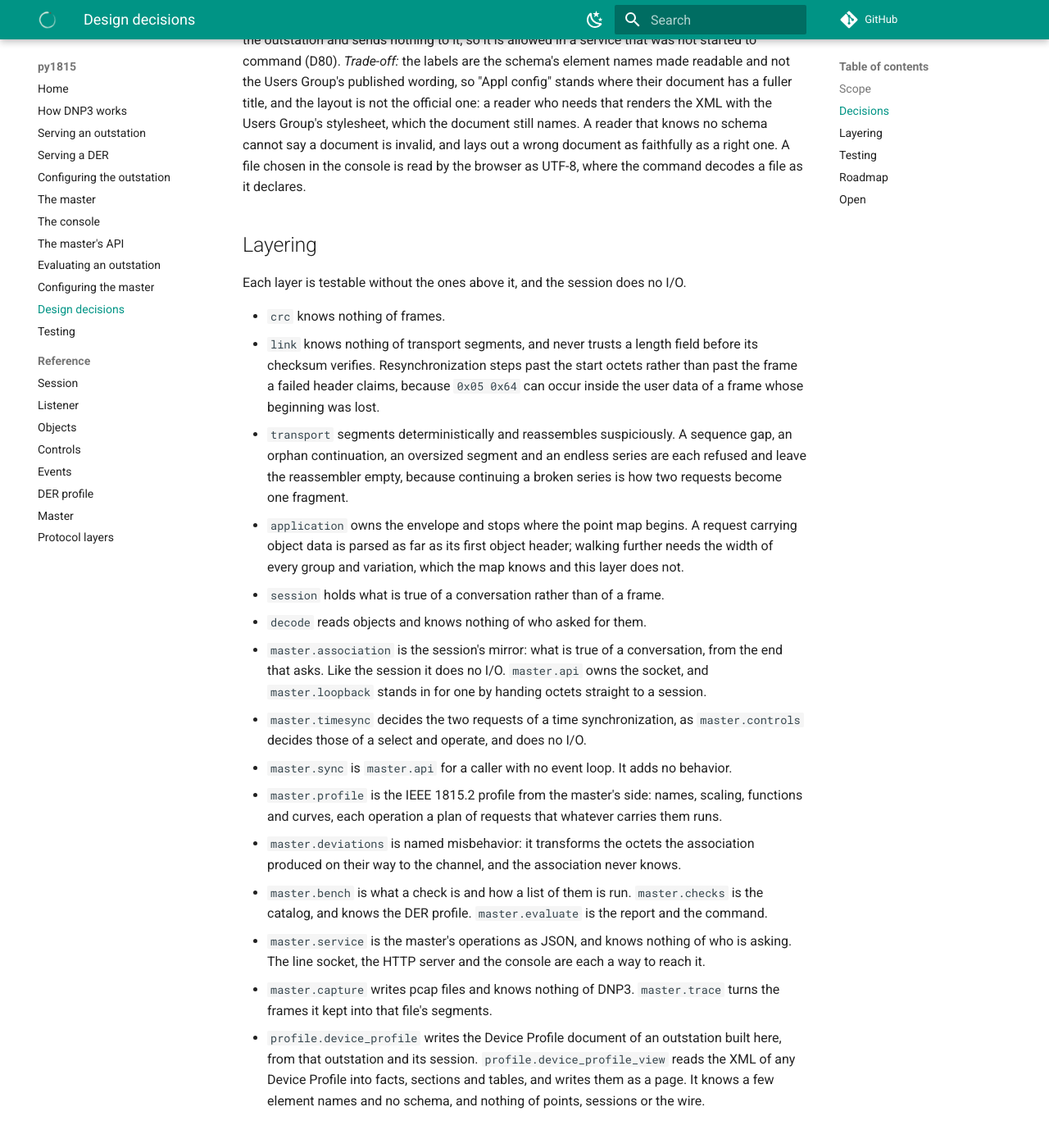
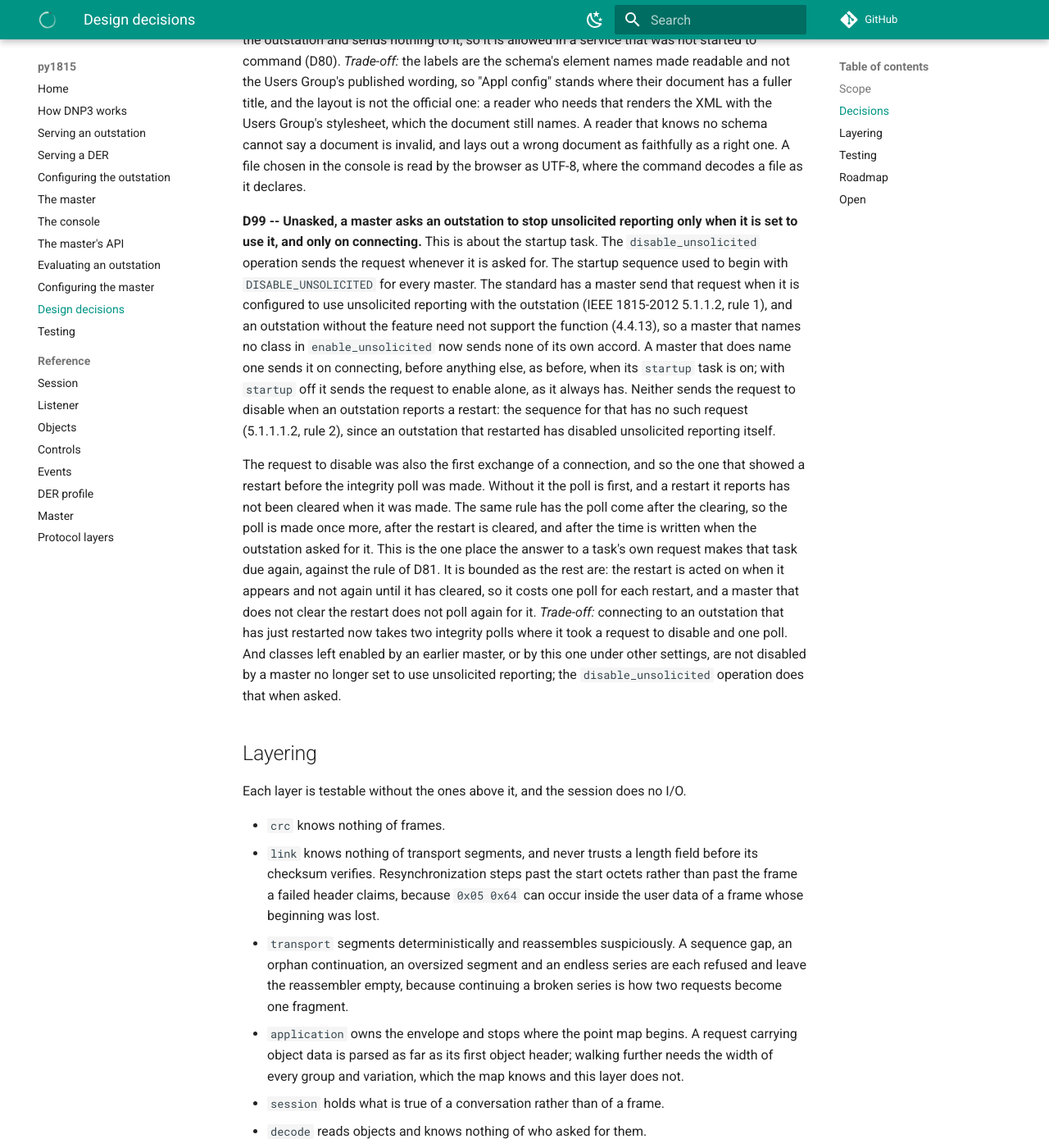
Before and after one commit to DERSecurity/py1815, an MkDocs documentation site: the page built from docs/DESIGN.md, in a window 1280 px wide and 1400 px high, scrolled down 37450 px. Shown: the whole window at 82% size. Built offline with MkDocs 1.6.1 and Material for MkDocs 9.7.7, drawn with Linux system fonts in a browser that asks for light colours; comment, search, counter and statistics services are not loaded.

Commit message:
Send a disable request at startup only from a master set to use unsolicited reporting (#98)
* Send a disable request at startup only from a master set to use unsolicited reporting

* Bring the console tests in line with the startup sequence

* Add the changelog entry

* Say in the design record what a master with startup off sends

* Tighten the wording on the time write and on function code 21

* Drop a disable request that is due when the classes to enable are taken away

```diff
--- a/docs/DESIGN.md
+++ b/docs/DESIGN.md
@@ -1625,6 +1625,35 @@
 as a right one. A file chosen in the console is read by the browser as UTF-8, where the
 command decodes a file as it declares.
 
+**D99 -- Unasked, a master asks an outstation to stop unsolicited reporting only when it
+is set to use it, and only on connecting.** This is about the startup task. The
+`disable_unsolicited` operation sends the request whenever it is asked for. The startup
+sequence used to begin with `DISABLE_UNSOLICITED` for every master. The standard has a
+master send that request when it is configured to use unsolicited reporting with the
+outstation (IEEE 1815-2012 5.1.1.2, rule 1), and an outstation without the feature need
+not support the function (4.4.13), so a master that names no class in
+`enable_unsolicited` now sends none of its own accord. A master that does name one
+sends it on connecting, before anything else, as before, when its `startup` task is on;
+with `startup` off it sends the request to enable alone, as it always has. Neither sends
+the request to disable when an
+outstation reports a restart: the sequence for that has no such request (5.1.1.1.2, rule
+2), since an outstation that restarted has disabled unsolicited reporting itself.
+
+The request to disable was also the first exchange of a connection, and so the one that
+showed a restart before the integrity poll was made. Without it the poll is first, and a
+restart it reports has not been cleared when it was made. The same rule has the poll come
+after the clearing, so the poll is made once more, after the restart is cleared, and
+after the time is written when the outstation asked for it. This is the one place the
+answer to a task's own request makes that task
+due again, against the rule of D81. It is bounded as the rest are: the restart is acted on
+when it appears and not again until it has cleared, so it costs one poll for each restart,
+and a master that does not clear the restart does not poll again for it.
+*Trade-off:* connecting to an outstation that has just restarted now takes two integrity
+polls where it took a request to disable and one poll. And classes left enabled by an
+earlier master, or by this one under other settings, are not disabled by a master no
+longer set to use unsolicited reporting; the `disable_unsolicited` operation does that
+when asked.
+
 ## Layering
 
 Each layer is testable without the ones above it, and the session does no I/O.
```
Also changed, not shown: changelog.d/98.changed.md (added, +9 -0 lines), docs/console.md (+2 -1 lines), docs/master-config.md (+2 -2 lines), docs/master.md (+10 -9 lines), docs/planning/MASTER.md (+1 -1 lines), 8 other files.
